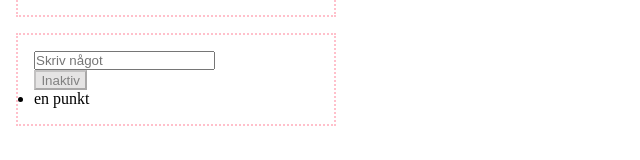
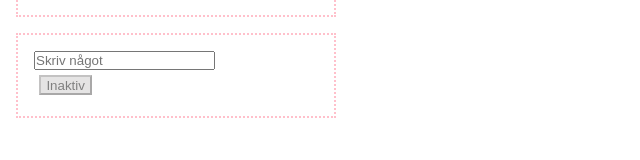
Before and after one commit to naathaliie/moving-stuff, a React (Vite) app: page / in a window 1280 px wide. Shown: the part 255-415 px from the top of the page, without its empty margins (0-640 px from the left). Built offline with nearby package versions, Linux system fonts and the light colour scheme.

Commit message:
TheInputField-el clarooo yaas

```diff
--- a/src/Components/TheInputField/TheInputField.scss
+++ b/src/Components/TheInputField/TheInputField.scss
@@ -9,8 +9,10 @@
     .btn {
       width: 4em;
       height: 1.5em;
+      margin: 5px;
       background-color: hotpink;
       color: white;
+      transition: background-color 200ms;
 
       //Om knappen är disabled
       &:disabled {
@@ -21,6 +23,31 @@
       //Animationen sker förs när knappen inte längre är disbled
       &:not(:disabled) {
         animation: Button 500ms;
+
+        &:hover {
+          background-color: rgb(220, 41, 130);
+        }
+        //När knappen klickas på
+        &:active {
+          animation: activeButton 100ms linear;
+        }
+      }
+    }
+  }
+
+  .li-box {
+    ul {
+      list-style: none;
+      li {
+        animation: addLi 1s;
+        border: solid purple 2px;
+        background-color: hotpink;
+        color: white;
+        margin-bottom: 5px;
+        max-width: 10rem;
+        max-height: 10rem;
+        overflow-x: hidden;
+        overflow-y: auto;
       }
     }
   }
@@ -36,3 +63,27 @@
     color: white;
   }
 }
+
+@keyframes activeButton {
+  0% {
+    transform: translateY(0);
+  }
+  100% {
+    transform: translateY(5px);
+  }
+}
+
+@keyframes addLi {
+    0% {
+        width: 0;
+        opacity: 0;
+    }
+    50% {
+        width: 50%; /* Öka bredden till 50% */
+        opacity: 50%; /* Öka opaciteten till 50% */
+    }
+    100% {
+        width: auto;
+        opacity: 100%;
+    }
+}
--- a/src/Components/TheInputField/TheInputField.tsx
+++ b/src/Components/TheInputField/TheInputField.tsx
@@ -13,6 +13,18 @@ const TheInputField = () => {
   const [inputValue, setInputValue] = useState<string>("");
   //Ändra texten på knappen om den är aktiv eller inte
   const [btnText, setBtnText] = useState<string>("Inaktiv");
+  const [collectedInputs, setCollectedinputs] = useState<string[]>([]);
+
+  const handleClick = () => {
+    setCollectedinputs([...collectedInputs, inputValue]);
+    setInputValue("");
+  };
+
+  const handleKeyDown = (event: React.KeyboardEvent<HTMLInputElement>) => {
+    if (event.key === "Enter") {
+      handleClick(); // Anropa handleClick när Enter trycks
+    }
+  };
 
   return (
     <div className="TheInputField">
@@ -26,18 +38,25 @@ const TheInputField = () => {
             setInputValue(value);
             setBtnText(value !== "" ? "Aktiv" : "Inaktiv");
           }}
+          onKeyDown={handleKeyDown} // Lägg till onKeyDown-händelsen
         />
       </div>
 
       <div className="btn-box">
-        <button className={`btn `} disabled={inputValue === ""}>
+        <button
+          className={`btn `}
+          disabled={inputValue === ""}
+          onClick={handleClick}
+        >
           {btnText}
         </button>
       </div>
 
       <div className="li-box">
         <ul>
-          <li>en punkt</li>
+          {collectedInputs.map((input, i) => {
+            return <li key={i}>{input}</li>;
+          })}
         </ul>
       </div>
     </div>
```
